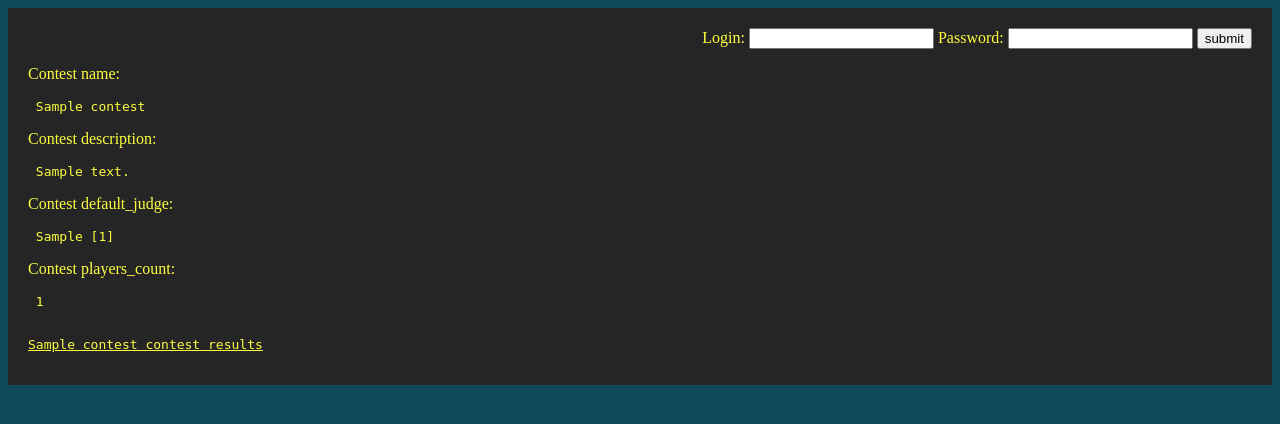
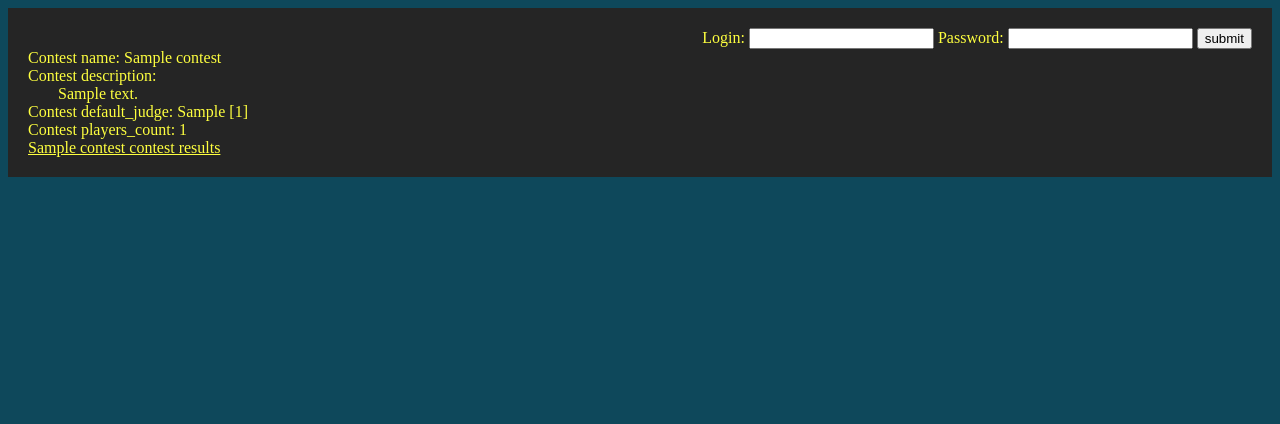
Before and after one commit to Larhard/GLaDOS, a Django app: template web/templates/web/contest_details.html in a window 1280 px wide. Shown: the top 424 px of the page. Run offline with Django 3.2, Linux system fonts and the light colour scheme; the template is opened without the code that fills it: values that come from a table or form of the project are taken from there, others are empty; tables that the repository leaves empty hold one stand-in row (values such as "Sample post"); parts of the project's set-up code (start-up, migrations or seed data) failed here and were passed over; some libraries are stand-ins or nearby versions.

Commit message:
web: make contest_details template easier to mantain

```diff
--- a/web/static/web/css/base.css
+++ b/web/static/web/css/base.css
@@ -44,6 +44,13 @@ div.login_form ul li
     margin: 10px;
 }
 
+ul.std
+{
+    list-style: none;
+    margin: 0;
+    padding: 0;
+}
+
 table.std
 {
     border-collapse: collapse;
@@ -84,3 +91,8 @@ table.std td
 {
     cursor: pointer;
 }
+
+.indent
+{
+    padding-left: 30px;
+}
--- a/web/templates/web/contest_details.html
+++ b/web/templates/web/contest_details.html
@@ -6,19 +6,33 @@
 {% endblock %}
 
 {% block content %}
-<p> Contest name: </p>
-<pre> {{ contest_info.name }} </pre>
+    <ul class="std">
+        <li>
+            Contest name:
+            {% autoescape on %}{{ contest_info.name }}{% endautoescape %}
+        </li>
 
-<p> Contest description: </p>
-<pre> {{ contest_info.description }} </pre>
+        <li>
+            Contest description:
+            <div class="indent">
+                {% autoescape on %}{{ contest_info.description | linebreaksbr }}{% endautoescape %}
+            </div>
+        </li>
 
-<p> Contest default_judge: </p>
-<pre> {{ contest_info.default_judge }} </pre>
+        <li>
+            Contest default_judge:
+            {% autoescape on %}{{ contest_info.default_judge }}{% endautoescape %}
+        </li>
 
-<p> Contest players_count: </p>
-<pre> {{ contest_info.players_count }} </pre>
+        <li>
+            Contest players_count:
+            {% autoescape on %}{{ contest_info.players_count }}{% endautoescape %}
+        </li>
 
-<pre><a href="{% url 'web:contest_results' contest_info.id %}">
-{{ contest_info.name }} contest results</a></pre>
+        <li>
+            <a href="{% url 'web:contest_results' contest_info.id %}">
+                {{ contest_info.name }} contest results</a>
+        </li>
+    </ul>
 
 {% endblock %}
```
